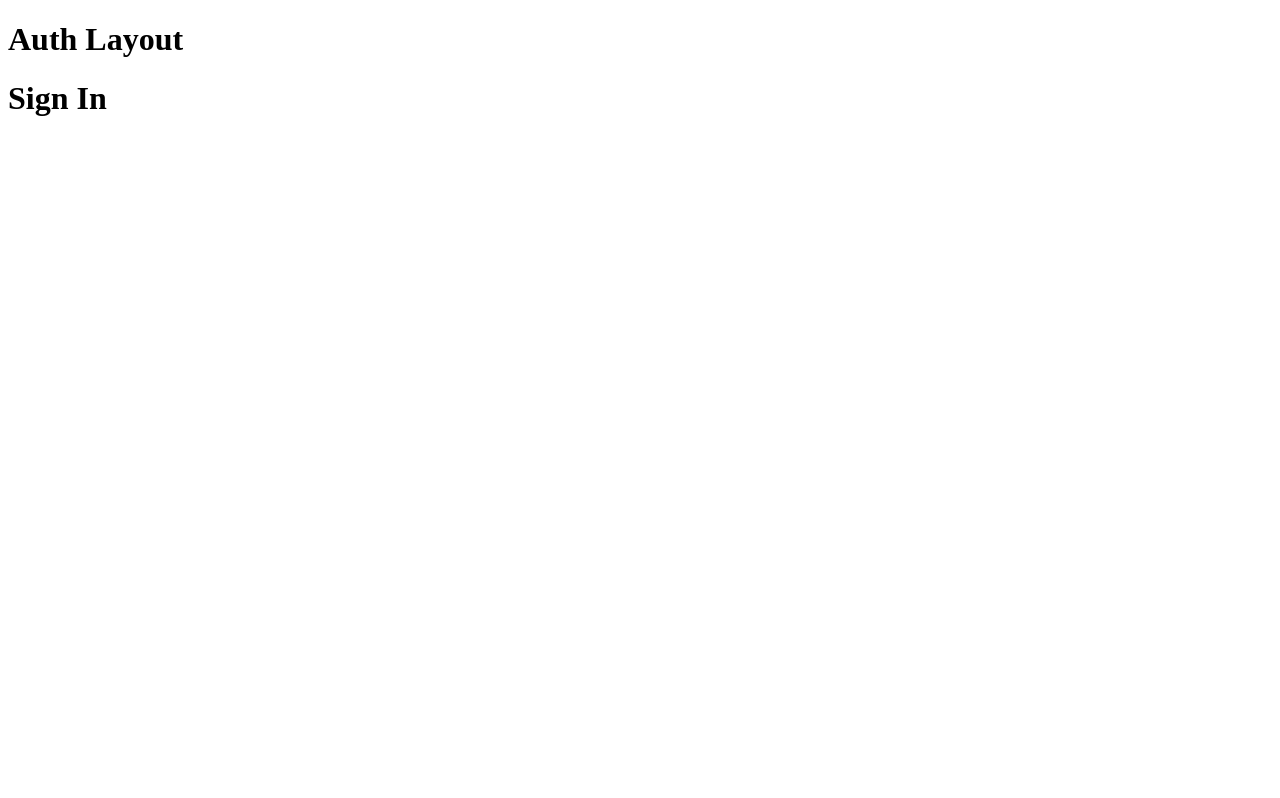
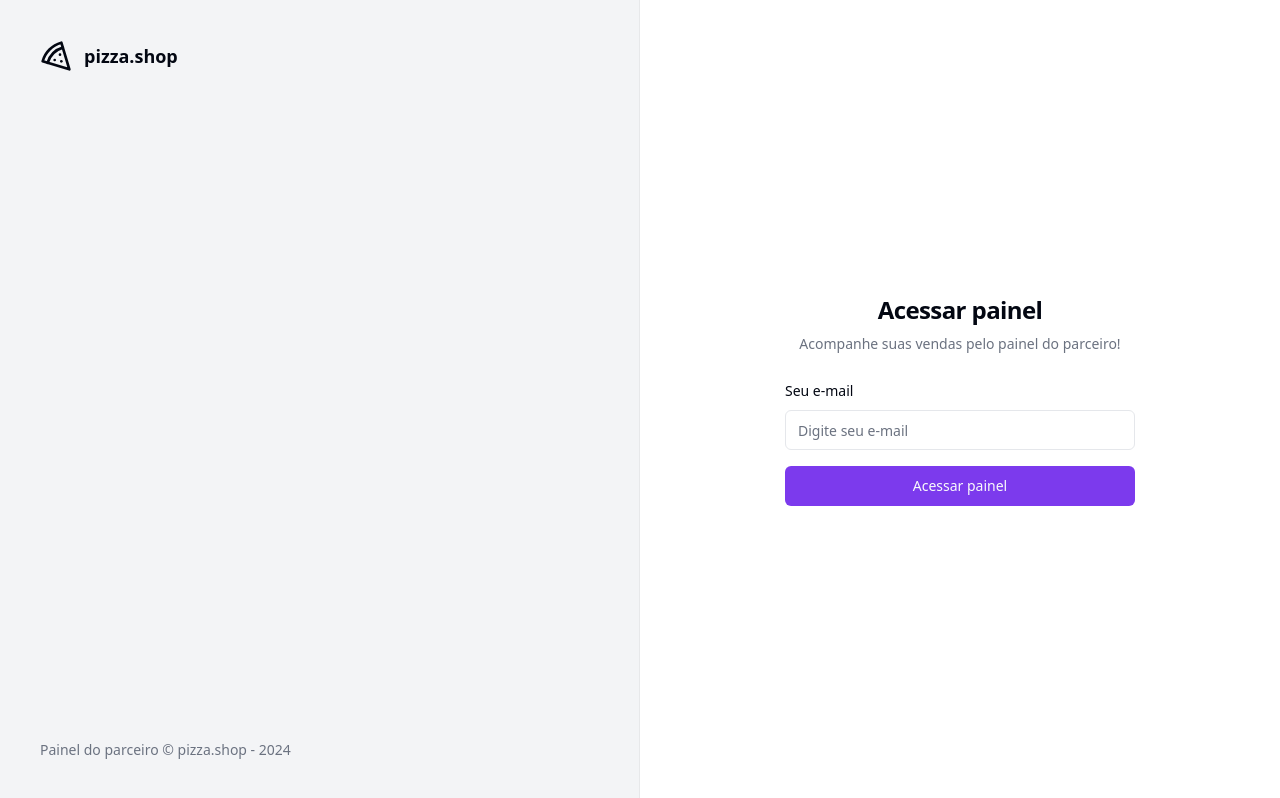
Before and after one commit to LuizaFerri/Pizza-shop, a React (Vite) app: page /sign-in in a window 1280 px wide. Built offline with nearby package versions, Linux system fonts and the light colour scheme; the HTML template or start-up script is replaced by a standard one.

Commit message:
login page

```diff
--- a/package.json
+++ b/package.json
@@ -28,6 +28,8 @@
     "vite": "^5.2.0"
   },
   "dependencies": {
+    "@radix-ui/react-label": "^2.0.2",
+    "@radix-ui/react-slot": "^1.0.2",
     "class-variance-authority": "^0.7.0",
     "clsx": "^2.1.0",
     "localforage": "^1.10.0",
--- a/src/App.tsx
+++ b/src/App.tsx
@@ -1,6 +1,7 @@
 import { RouterProvider } from "react-router-dom";
 import { router } from "./routes";
 import { Helmet, HelmetProvider } from "react-helmet-async";
+import "@/global.css";
 
 function App() {
   return (
--- /dev/null
+++ b/src/components/ui/button.tsx
@@ -0,0 +1,56 @@
+import * as React from "react"
+import { Slot } from "@radix-ui/react-slot"
+import { cva, type VariantProps } from "class-variance-authority"
+
+import { cn } from "@/lib/utils"
+
+const buttonVariants = cva(
+  "inline-flex items-center justify-center whitespace-nowrap rounded-md text-sm font-medium ring-offset-background transition-colors focus-visible:outline-none focus-visible:ring-2 focus-visible:ring-ring focus-visible:ring-offset-2 disabled:pointer-events-none disabled:opacity-50",
+  {
+    variants: {
+      variant: {
+        default: "bg-primary text-primary-foreground hover:bg-primary/90",
+        destructive:
+          "bg-destructive text-destructive-foreground hover:bg-destructive/90",
+        outline:
+          "border border-input bg-background hover:bg-accent hover:text-accent-foreground",
+        secondary:
+          "bg-secondary text-secondary-foreground hover:bg-secondary/80",
+        ghost: "hover:bg-accent hover:text-accent-foreground",
+        link: "text-primary underline-offset-4 hover:underline",
+      },
+      size: {
+        default: "h-10 px-4 py-2",
+        sm: "h-9 rounded-md px-3",
+        lg: "h-11 rounded-md px-8",
+        icon: "h-10 w-10",
+      },
+    },
+    defaultVariants: {
+      variant: "default",
+      size: "default",
+    },
+  }
+)
+
+export interface ButtonProps
+  extends React.ButtonHTMLAttributes<HTMLButtonElement>,
+    VariantProps<typeof buttonVariants> {
+  asChild?: boolean
+}
+
+const Button = React.forwardRef<HTMLButtonElement, ButtonProps>(
+  ({ className, variant, size, asChild = false, ...props }, ref) => {
+    const Comp = asChild ? Slot : "button"
+    return (
+      <Comp
+        className={cn(buttonVariants({ variant, size, className }))}
+        ref={ref}
+        {...props}
+      />
+    )
+  }
+)
+Button.displayName = "Button"
+
+export { Button, buttonVariants }
--- /dev/null
+++ b/src/components/ui/input.tsx
@@ -0,0 +1,25 @@
+import * as React from "react"
+
+import { cn } from "@/lib/utils"
+
+export interface InputProps
+  extends React.InputHTMLAttributes<HTMLInputElement> {}
+
+const Input = React.forwardRef<HTMLInputElement, InputProps>(
+  ({ className, type, ...props }, ref) => {
+    return (
+      <input
+        type={type}
+        className={cn(
+          "flex h-10 w-full rounded-md border border-input bg-background px-3 py-2 text-sm ring-offset-background file:border-0 file:bg-transparent file:text-sm file:font-medium placeholder:text-muted-foreground focus-visible:outline-none focus-visible:ring-2 focus-visible:ring-ring focus-visible:ring-offset-2 disabled:cursor-not-allowed disabled:opacity-50",
+          className
+        )}
+        ref={ref}
+        {...props}
+      />
+    )
+  }
+)
+Input.displayName = "Input"
+
+export { Input }
--- /dev/null
+++ b/src/components/ui/label.tsx
@@ -0,0 +1,24 @@
+import * as React from "react"
+import * as LabelPrimitive from "@radix-ui/react-label"
+import { cva, type VariantProps } from "class-variance-authority"
+
+import { cn } from "@/lib/utils"
+
+const labelVariants = cva(
+  "text-sm font-medium leading-none peer-disabled:cursor-not-allowed peer-disabled:opacity-70"
+)
+
+const Label = React.forwardRef<
+  React.ElementRef<typeof LabelPrimitive.Root>,
+  React.ComponentPropsWithoutRef<typeof LabelPrimitive.Root> &
+    VariantProps<typeof labelVariants>
+>(({ className, ...props }, ref) => (
+  <LabelPrimitive.Root
+    ref={ref}
+    className={cn(labelVariants(), className)}
+    {...props}
+  />
+))
+Label.displayName = LabelPrimitive.Root.displayName
+
+export { Label }
--- a/src/global.css
+++ b/src/global.css
@@ -5,72 +5,55 @@
 @layer base {
   :root {
     --background: 0 0% 100%;
-    --foreground: 240 10% 3.9%;
-
+    --foreground: 224 71.4% 4.1%;
     --card: 0 0% 100%;
-    --card-foreground: 240 10% 3.9%;
-
+    --card-foreground: 224 71.4% 4.1%;
     --popover: 0 0% 100%;
-    --popover-foreground: 240 10% 3.9%;
-
-    --primary: 240 5.9% 10%;
-    --primary-foreground: 0 0% 98%;
-
-    --secondary: 240 4.8% 95.9%;
-    --secondary-foreground: 240 5.9% 10%;
-
-    --muted: 240 4.8% 95.9%;
-    --muted-foreground: 240 3.8% 46.1%;
-
-    --accent: 240 4.8% 95.9%;
-    --accent-foreground: 240 5.9% 10%;
-
+    --popover-foreground: 224 71.4% 4.1%;
+    --primary: 262.1 83.3% 57.8%;
+    --primary-foreground: 210 20% 98%;
+    --secondary: 220 14.3% 95.9%;
+    --secondary-foreground: 220.9 39.3% 11%;
+    --muted: 220 14.3% 95.9%;
+    --muted-foreground: 220 8.9% 46.1%;
+    --accent: 220 14.3% 95.9%;
+    --accent-foreground: 220.9 39.3% 11%;
     --destructive: 0 84.2% 60.2%;
-    --destructive-foreground: 0 0% 98%;
-
-    --border: 240 5.9% 90%;
-    --input: 240 5.9% 90%;
-    --ring: 240 10% 3.9%;
-
+    --destructive-foreground: 210 20% 98%;
+    --border: 220 13% 91%;
+    --input: 220 13% 91%;
+    --ring: 262.1 83.3% 57.8%;
     --radius: 0.5rem;
   }
 
   .dark {
-    --background: 240 10% 3.9%;
-    --foreground: 0 0% 98%;
-
-    --card: 240 10% 3.9%;
-    --card-foreground: 0 0% 98%;
-
-    --popover: 240 10% 3.9%;
-    --popover-foreground: 0 0% 98%;
-
-    --primary: 0 0% 98%;
-    --primary-foreground: 240 5.9% 10%;
-
-    --secondary: 240 3.7% 15.9%;
-    --secondary-foreground: 0 0% 98%;
-
-    --muted: 240 3.7% 15.9%;
-    --muted-foreground: 240 5% 64.9%;
-
-    --accent: 240 3.7% 15.9%;
-    --accent-foreground: 0 0% 98%;
-
+    --background: 224 71.4% 4.1%;
+    --foreground: 210 20% 98%;
+    --card: 224 71.4% 4.1%;
+    --card-foreground: 210 20% 98%;
+    --popover: 224 71.4% 4.1%;
+    --popover-foreground: 210 20% 98%;
+    --primary: 263.4 70% 50.4%;
+    --primary-foreground: 210 20% 98%;
+    --secondary: 215 27.9% 16.9%;
+    --secondary-foreground: 210 20% 98%;
+    --muted: 215 27.9% 16.9%;
+    --muted-foreground: 217.9 10.6% 64.9%;
+    --accent: 215 27.9% 16.9%;
+    --accent-foreground: 210 20% 98%;
     --destructive: 0 62.8% 30.6%;
-    --destructive-foreground: 0 0% 98%;
-
-    --border: 240 3.7% 15.9%;
-    --input: 240 3.7% 15.9%;
-    --ring: 240 4.9% 83.9%;
+    --destructive-foreground: 210 20% 98%;
+    --border: 215 27.9% 16.9%;
+    --input: 215 27.9% 16.9%;
+    --ring: 263.4 70% 50.4%;
   }
 }
 
 @layer base {
   * {
-    @apply tailwind.config.jsborder-border;
+    @apply border-border;
   }
   body {
-    @apply tailwind.config.jsbg-background tailwind.config.jstext-foreground;
+    @apply bg-background text-foreground;
   }
 }
--- a/src/pages/_layouts/auth.tsx
+++ b/src/pages/_layouts/auth.tsx
@@ -1,10 +1,21 @@
 import { Outlet } from "react-router-dom";
+import { Pizza } from "lucide-react";
 
 export function AuthLayout() {
   return (
-    <div>
-      <h1>Auth Layout</h1>
+    <div className="grid min-h-screen grid-cols-2">
+      <div className="h-full border-r border-foreground/5 bg-muted p-10 text-muted-foreground flex flex-col justify-between">
+        <div className=" flex items-center gap-3 text-lg  text-foreground">
+          <Pizza size={32} />
+          <span className="font-semibold">pizza.shop</span>
+        </div>
+        <footer className="text-sm">
+          Painel do parceiro &copy; pizza.shop - {new Date().getFullYear()}
+        </footer>
+      </div>
+      <div className="flex flex-col items-center justify-center">
         <Outlet />
+      </div>
     </div>
   );
 }
--- a/src/pages/auth/sign-in.tsx
+++ b/src/pages/auth/sign-in.tsx
@@ -1,12 +1,36 @@
 import { Helmet } from "react-helmet-async";
-
+import { Button } from "@/components/ui/button";
+import { Label } from "@/components/ui/label";
+import { Input } from "@/components/ui/input";
 export function SignIn() {
   return (
     <>
-    <Helmet title="Login" />
-    <div>
-      <h1>Sign In</h1>
-    </div>
+      <Helmet title="Login" />
+      <div className="p-8">
+        <div className="w-[350px] flex flex-col justify-center gap-6">
+          <div className="flex flex-col gap-2 text-center">
+            <h1 className="text-2xl font-semibold tracking-tight">
+              Acessar painel
+            </h1>
+            <p className="text-sm text-muted-foreground">
+              Acompanhe suas vendas pelo painel do parceiro!
+            </p>
+          </div>
+          <form className="space-y-4">
+            <div className="space-y-2">
+              <Label htmlFor="email">Seu e-mail</Label>
+              <Input
+                id="email"
+                type="email"
+                className="input"
+                placeholder="Digite seu e-mail"
+              />
+
+            </div>
+            <Button className="w-full" type="submit">Acessar painel</Button>
+          </form>
+        </div>
+      </div>
     </>
-  )
+  );
 }
--- a/tailwind.config.js
+++ b/tailwind.config.js
@@ -7,7 +7,7 @@ module.exports = {
     './app/**/*.{ts,tsx}',
     './src/**/*.{ts,tsx}',
   ],
-  prefix: "tailwind.config.js",
+  prefix: "",
   theme: {
     container: {
       center: true,
```
Also changed, not shown: components.json, 1 other file (tests, documents, lock files or other folders).
